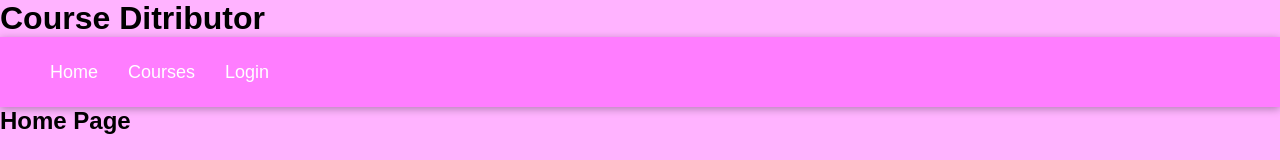
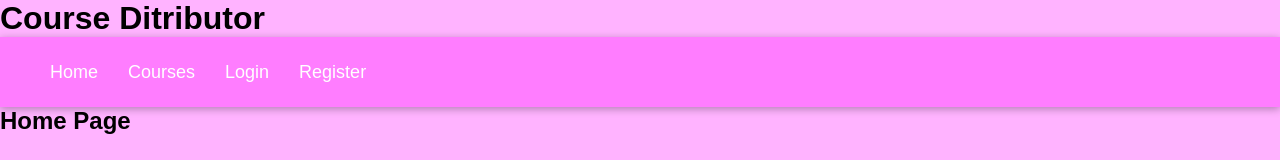
Before and after one commit to 23-kartikey/course-distributor, a React (Vite) app in the folder course-distributor-frontend/: page / in a window 1280 px wide. Shown: the top 160 px of the page. Built offline with nearby package versions, Linux system fonts and the light colour scheme.

Commit message:
feat: add Register page link to Navbar

```diff
--- a/course-distributor-frontend/src/components/Navbar.tsx
+++ b/course-distributor-frontend/src/components/Navbar.tsx
@@ -6,6 +6,7 @@ const Navbar = () => {
             <Link className="nav-link" to="/">Home</Link>
             <Link className="nav-link" to="/courses">Courses</Link>
             <Link className="nav-link" to="/login">Login</Link>
+            <Link className="nav-link" to="/register">Register</Link>
         </nav>
     );
 }
```
